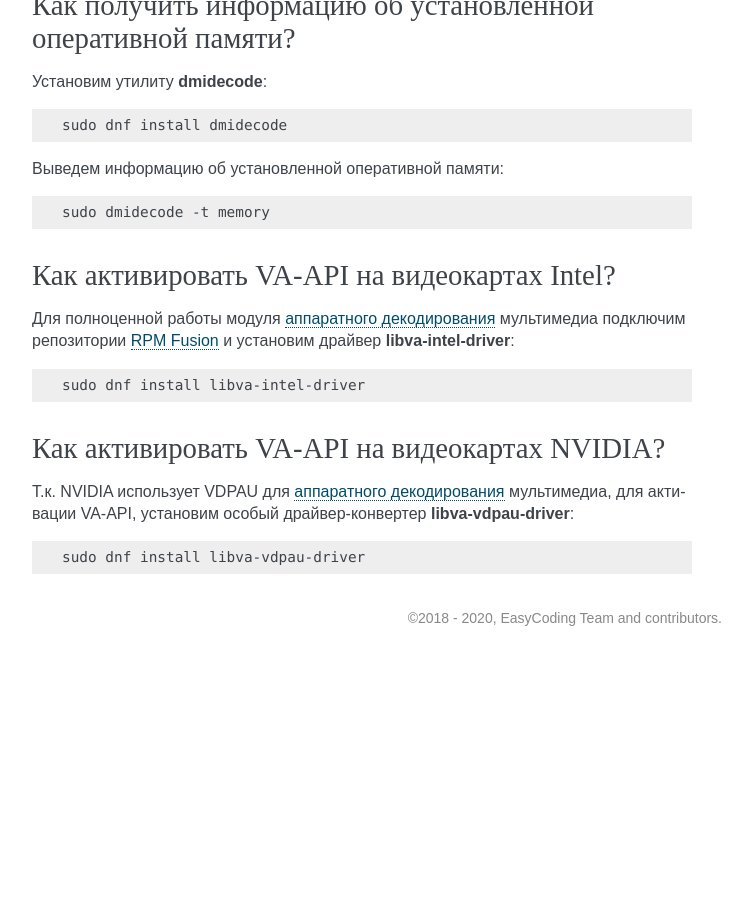
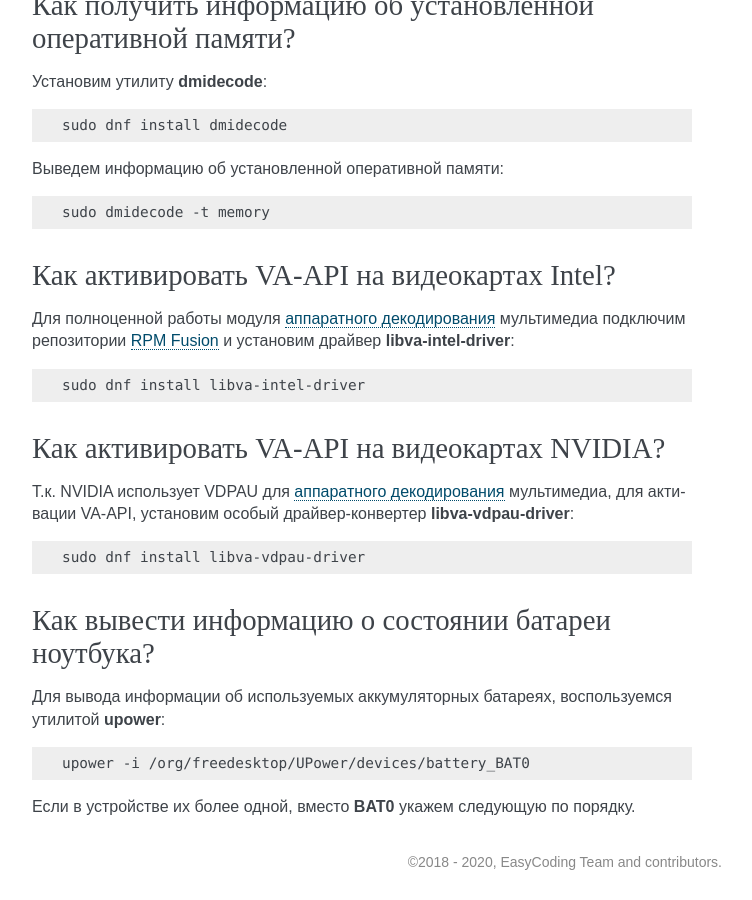
Before and after one commit to RussianFedora/FAQ, a Sphinx documentation site: the page built from source/hardware.rst, in a window 1280 px wide and 900 px high, scrolled down 23761 px. Shown: the whole window, without its empty margins (388-1140 px from the left). Built offline with Sphinx 7.4.7, drawn with Linux system fonts in a browser that asks for light colours; comment, search, counter and statistics services are not loaded; before the commit the page ends 24417 px from its top, so only the background shows below that; some of the changed text lies outside the part shown.

Commit message:
Added question about gathering battery status.

```diff
--- a/source/hardware.rst
+++ b/source/hardware.rst
@@ -1350,3 +1350,17 @@ ICC профиль можно получить либо на сайте прои
 .. code-block:: text
 
     sudo dnf install libva-vdpau-driver
+
+.. index:: battery, laptop, notebook
+.. _battery-status:
+
+Как вывести информацию о состоянии батареи ноутбука?
+========================================================
+
+Для вывода информации об используемых аккумуляторных батареях, воспользуемся утилитой **upower**:
+
+.. code-block:: text
+
+    upower -i /org/freedesktop/UPower/devices/battery_BAT0
+
+Если в устройстве их более одной, вместо **BAT0** укажем следующую по порядку.
```
